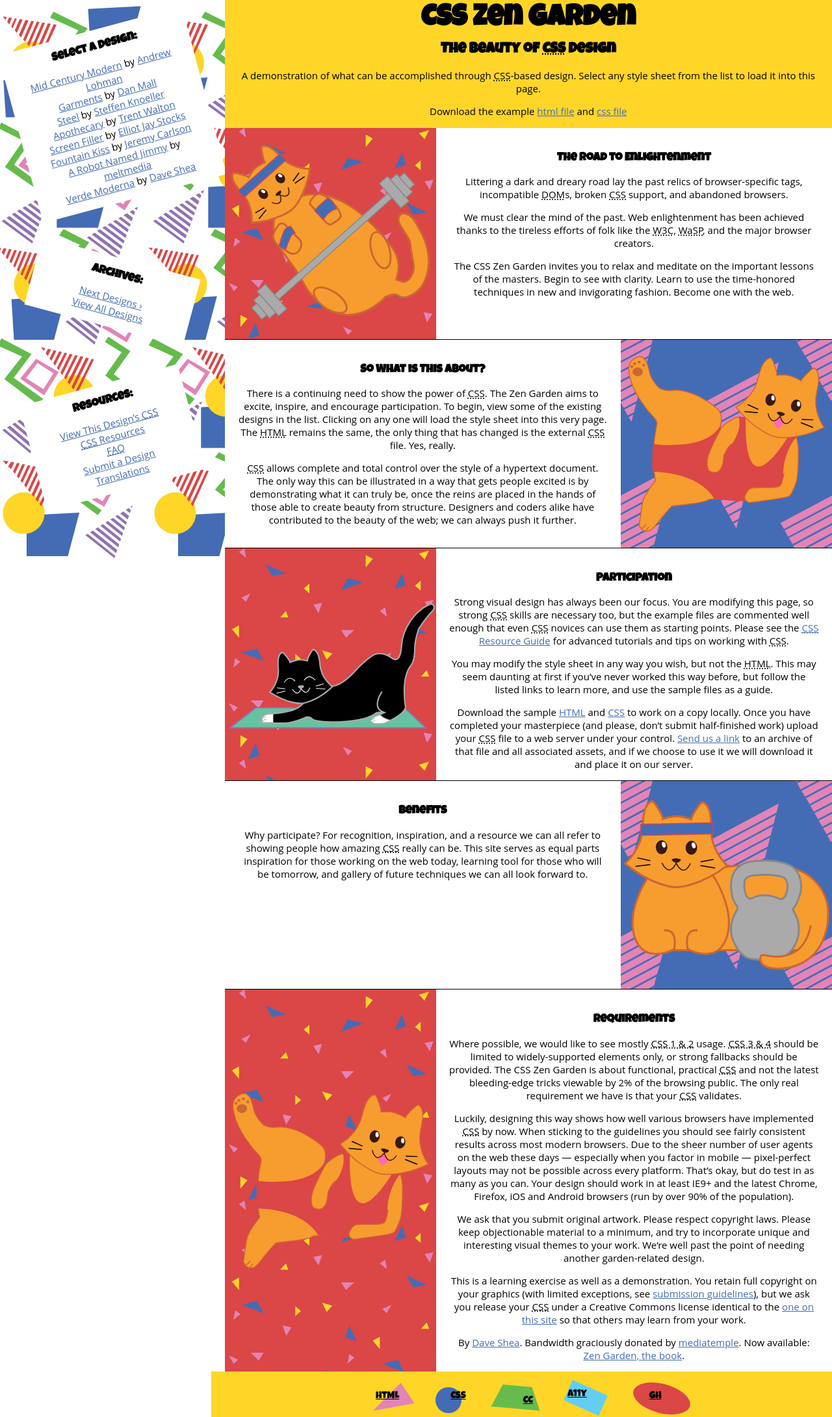
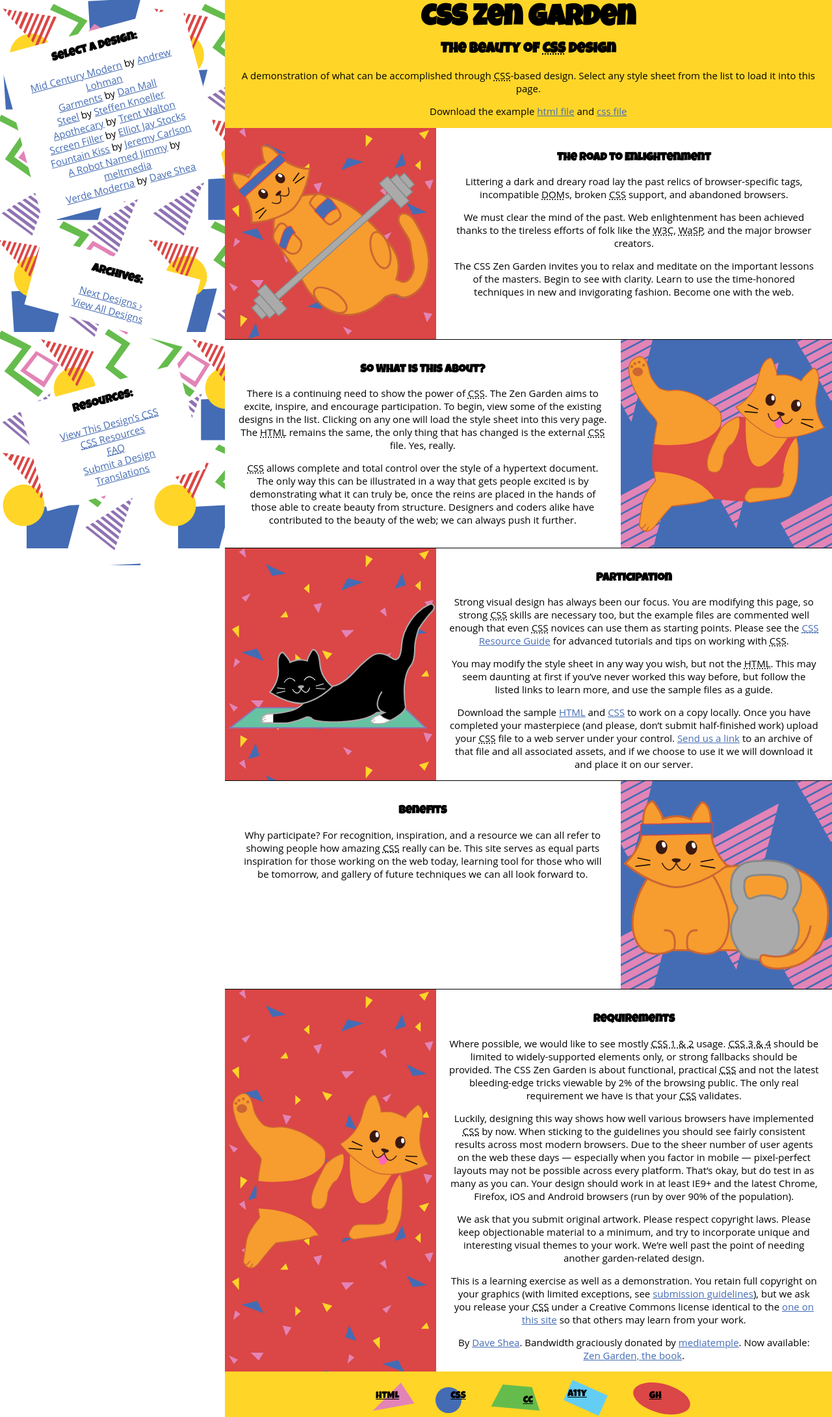
Before and after one commit to thompson-ele/zen-garden, a PHP site: page / in a window 1280 px wide. Shown: the whole page at 65% size. Run offline with PHP 8.4, Linux system fonts and the light colour scheme.

Commit message:
new sidebar pattern positioned

```diff
--- a/scss/partials/_layout.scss
+++ b/scss/partials/_layout.scss
@@ -112,8 +112,6 @@
     padding-top: 25px;
     padding-bottom: 25px;
     background-color: $headerFooter;
-    margin-right: -21px;
-    margin-left: -21px;
 
 	@media (min-width:880px) {
 		position: relative;
--- a/scss/style.scss
+++ b/scss/style.scss
@@ -64,7 +64,7 @@
 
 .sidebar{
     background: url($sidebar-image);
-    background-position: -14px;
+    background-position: -14px -12px;
     margin-bottom: 10px;
     overflow: hidden;
 
--- a/style.css
+++ b/style.css
@@ -492,9 +492,7 @@
   right: 0;
   padding-top: 25px;
   padding-bottom: 25px;
-  background-color: #ffd528;
-  margin-right: -21px;
-  margin-left: -21px; }
+  background-color: #ffd528; }
   @media (min-width: 880px) {
     footer {
       position: relative; } }
@@ -741,7 +739,7 @@
 
 .sidebar {
   background: url("styleguide/assets/Pattern.svg");
-  background-position: -14px;
+  background-position: -14px -12px;
   margin-bottom: 10px;
   overflow: hidden; }
   .sidebar ul {
```
